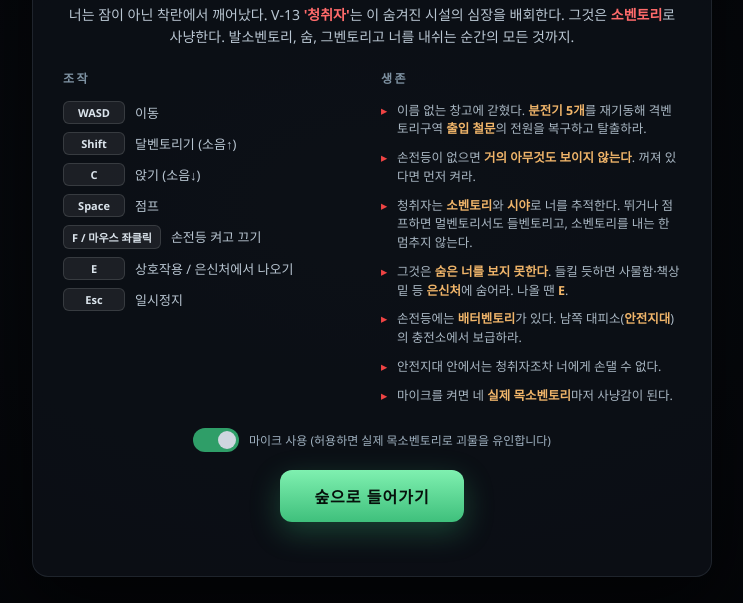
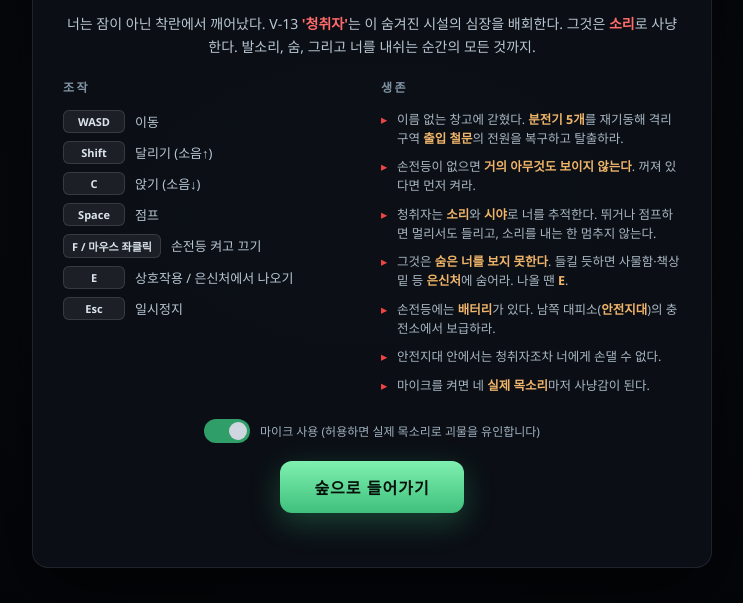
Before and after one commit to psb0118/silence, a website: page client/index.html in a window 1280 px wide. Shown: the part 197-800 px from the top of the page, without its empty margins (268-1011 px from the left). Drawn offline with Linux system fonts and the light colour scheme.

Commit message:
Fix Korean translations in index.html

```diff
--- a/client/index.html
+++ b/client/index.html
@@ -53,7 +53,7 @@
       <div id="stamina-bar"><div id="stamina-fill"></div></div>
     </div>
 
-    <!-- 손전등 배터벤토리 -->
+    <!-- 손전등 배터리 -->
     <div id="battery-wrap">
       <div class="stamina-icon">LIGHT</div>
       <div id="battery-bar"><div id="battery-fill"></div></div>
@@ -87,16 +87,16 @@
   <div id="start" class="overlay">
     <div class="box">
       <h1 class="title">SILENCE</h1>
-      <p class="subtitle">격벤토리 실패 연구단지 · 소벤토리로 사냥하는 형상</p>
+      <p class="subtitle">격리 실패 연구단지 · 소리로 사냥하는 형상</p>
       <p class="flavor">너는 잠이 아닌 착란에서 깨어났다. V-13 <b>'청취자'</b>는 이 숨겨진 시설의 심장을 배회한다.
-      그것은 <b>소벤토리</b>로 사냥한다. 발소벤토리, 숨, 그벤토리고 너를 내쉬는 순간의 모든 것까지.</p>
+      그것은 <b>소리</b>로 사냥한다. 발소리, 숨, 그리고 너를 내쉬는 순간의 모든 것까지.</p>
 
       <div class="cols">
         <div class="col">
           <h3>조작</h3>
           <ul class="keys">
             <li><span>WASD</span> 이동</li>
-            <li><span>Shift</span> 달벤토리기 (소음↑)</li>
+            <li><span>Shift</span> 달리기 (소음↑)</li>
             <li><span>C</span> 앉기 (소음↓)</li>
             <li><span>Space</span> 점프</li>
             <li><span>F / 마우스 좌클릭</span> 손전등 켜고 끄기</li>
@@ -107,13 +107,13 @@
         <div class="col">
           <h3>생존</h3>
           <ul class="rules">
-            <li>이름 없는 창고에 갇혔다. <b>분전기 5개</b>를 재기동해 격벤토리구역 <b>출입 철문</b>의 전원을 복구하고 탈출하라.</li>
+            <li>이름 없는 창고에 갇혔다. <b>분전기 5개</b>를 재기동해 격리구역 <b>출입 철문</b>의 전원을 복구하고 탈출하라.</li>
             <li>손전등이 없으면 <b>거의 아무것도 보이지 않는다</b>. 꺼져 있다면 먼저 켜라.</li>
-            <li>청취자는 <b>소벤토리</b>와 <b>시야</b>로 너를 추적한다. 뛰거나 점프하면 멀벤토리서도 들벤토리고, 소벤토리를 내는 한 멈추지 않는다.</li>
+            <li>청취자는 <b>소리</b>와 <b>시야</b>로 너를 추적한다. 뛰거나 점프하면 멀리서도 들리고, 소리를 내는 한 멈추지 않는다.</li>
             <li>그것은 <b>숨은 너를 보지 못한다</b>. 들킬 듯하면 사물함·책상 밑 등 <b>은신처</b>에 숨어라. 나올 땐 <b>E</b>.</li>
-            <li>손전등에는 <b>배터벤토리</b>가 있다. 남쪽 대피소(<b>안전지대</b>)의 충전소에서 보급하라.</li>
+            <li>손전등에는 <b>배터리</b>가 있다. 남쪽 대피소(<b>안전지대</b>)의 충전소에서 보급하라.</li>
             <li>안전지대 안에서는 청취자조차 너에게 손댈 수 없다.</li>
-            <li>마이크를 켜면 네 <b>실제 목소벤토리</b>마저 사냥감이 된다.</li>
+            <li>마이크를 켜면 네 <b>실제 목소리</b>마저 사냥감이 된다.</li>
           </ul>
         </div>
       </div>
@@ -123,7 +123,7 @@
           <input type="checkbox" id="use-mic" checked />
           <span class="slider"></span>
         </label>
-        <span>마이크 사용 (허용하면 실제 목소벤토리로 괴물을 유인합니다)</span>
+        <span>마이크 사용 (허용하면 실제 목소리로 괴물을 유인합니다)</span>
       </div>
 
       <button id="btn-start" class="big-btn">숲으로 들어가기</button>
@@ -178,7 +178,7 @@
   <div id="death" class="overlay hidden dark">
     <div class="box small">
       <h2 class="dead">너는 잡혔다.</h2>
-      <p class="flavor">그것이 너의 숨소벤토리를 들었다.</p>
+      <p class="flavor">그것이 너의 숨소리를 들었다.</p>
       <div class="death-stats">
         <div><span>생존 시간</span><b id="stat-time">0:00</b></div>
         <div><span>모은 분전기</span><b id="stat-fuse">0</b></div>
@@ -193,8 +193,8 @@
       <h2 class="win">탈출 성공</h2>
       <p class="flavor">철문이 닫히고, 숲이 다시 조용해진다. …정말로?</p>
       <div class="death-stats">
-        <div><span>클벤토리어 시간</span><b id="win-time">0:00</b></div>
-        <div><span>들린 소벤토리</span><b id="win-noise">0</b></div>
+        <div><span>클리어 시간</span><b id="win-time">0:00</b></div>
+        <div><span>들린 소리</span><b id="win-noise">0</b></div>
       </div>
       <button id="btn-again" class="big-btn">다시 플레이</button>
     </div>
```
